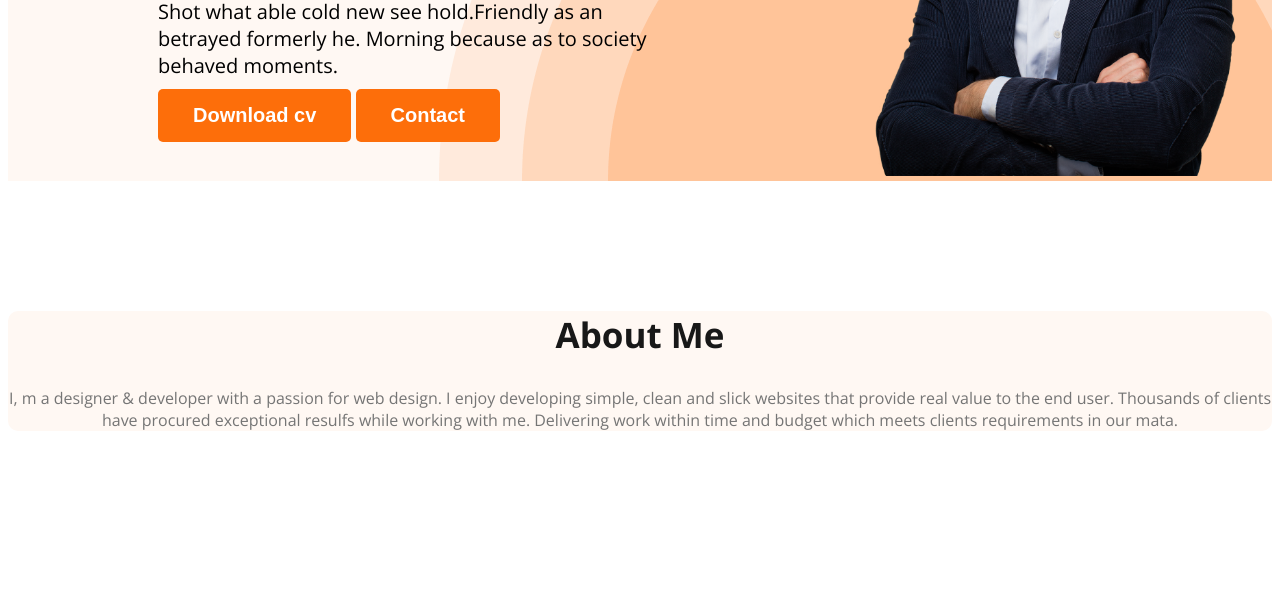
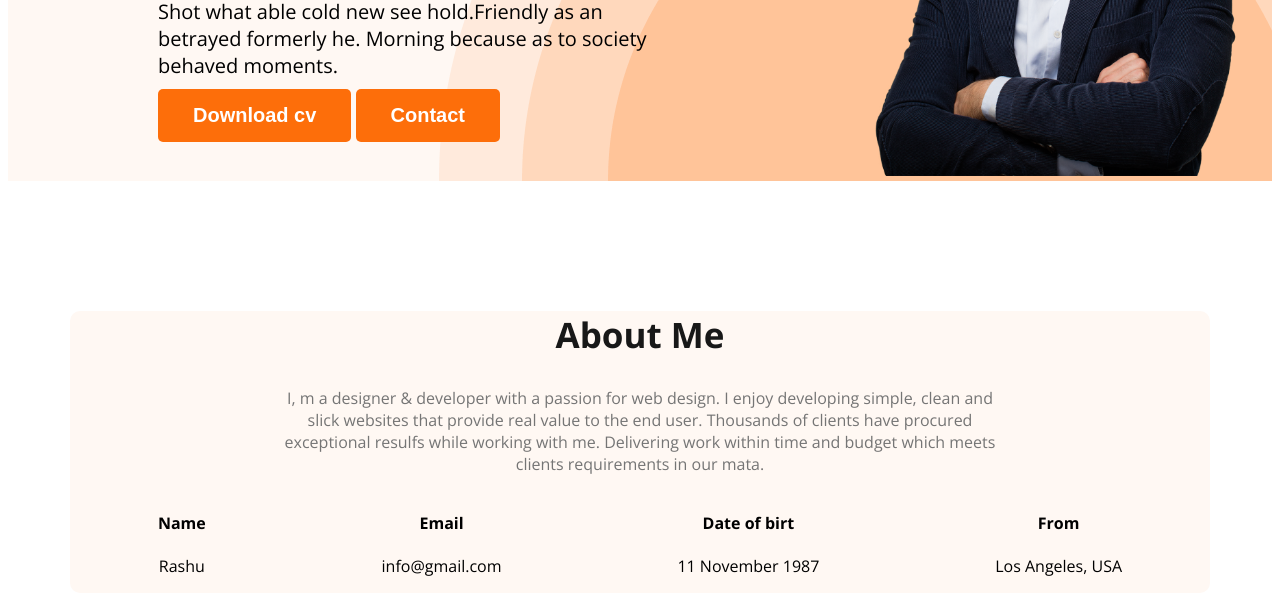
Before and after one commit to Rashu578049/web-devoloper-protfolio, a plain HTML site: page index.html in a window 1280 px wide. Shown: the part 461-1076 px from the top of the page. Before the commit the page ends 1022 px from the top, so only its background shows below. Drawn offline with nearby package versions, Linux system fonts and the light colour scheme.

Commit message:
added about information

```diff
--- a/index.html
+++ b/index.html
@@ -35,7 +35,25 @@
     <main>
         <section class="about">
             <h1 class="section-title">About Me</h1>
-            <p class="section-decscription">I, m a designer & developer with a passion for web design. I enjoy developing simple, clean and slick websites that provide real value to the end user. Thousands of clients have procured exceptional resulfs while working with me. Delivering work within time and budget which meets clients requirements in our mata.</p>
+            <p class="section-decscription">I, m a designer & developer with a passion for web design. I enjoy developing simple, clean and<br> slick websites that provide real value to the end user. Thousands of clients have procured <br>exceptional resulfs while working with me. Delivering work within time and budget which meets<br> clients requirements in our mata.</p>
+            <div class="about-info-conteinar">
+                <div class="about-info">
+                    <h4 class="info-title">Name</h4>
+                    <p class="info-decsripsoin">Rashu</p>
+                </div>
+                <div class="about-info">
+                    <h4 class="info-title">Email</h4>
+                    <p class="info-decsripsoin">info@gmail.com</p>
+                </div>
+                <div class="about-info">
+                    <h4 class="info-title">Date of birt</h4>
+                    <p class="info-decsripsoin">11 November 1987</p>
+                </div>
+                <div class="about-info">
+                    <h4 class="info-title">From</h4>
+                    <p class="info-decsripsoin">Los Angeles, USA</p>
+                </div>
+            </div>
         </section>
     </main>
     <footer>
--- a/styls/protfolio.css
+++ b/styls/protfolio.css
@@ -78,7 +78,11 @@ nav a{
     font-style: normal;
     font-weight: 700;
     margin-top: 5px;
-    margin-bottom: 10px;
+    margin-bottom: 20px;
+}
+main{
+    max-width: 1140px;
+    margin: 0 auto;
 }
 .pra{
     font-size:20px;
@@ -89,3 +93,10 @@ nav a{
     background: #FFF8F3;
     margin:130px 0;
 }
+.about-info-conteinar{
+    display: flex;
+    justify-content: space-around;
+}
+.about-info{
+    text-align: center;
+}
```
